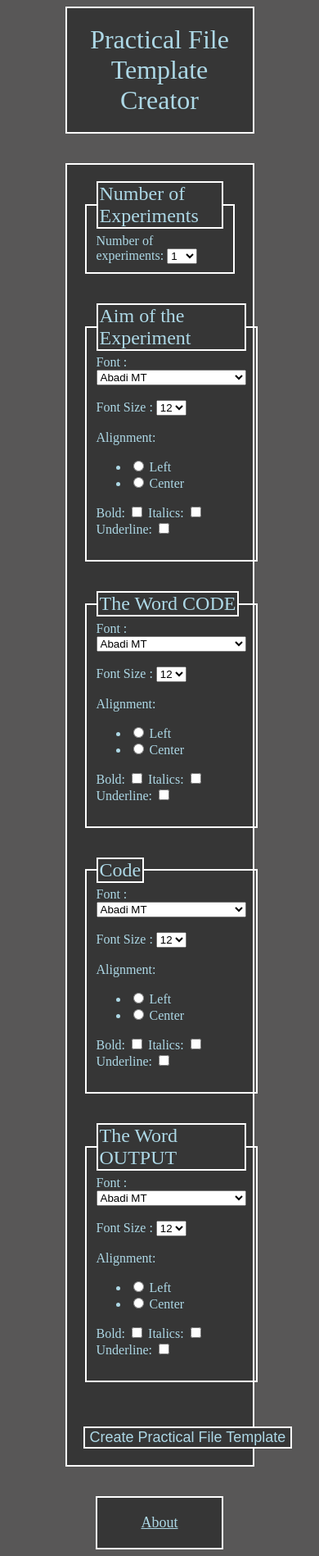
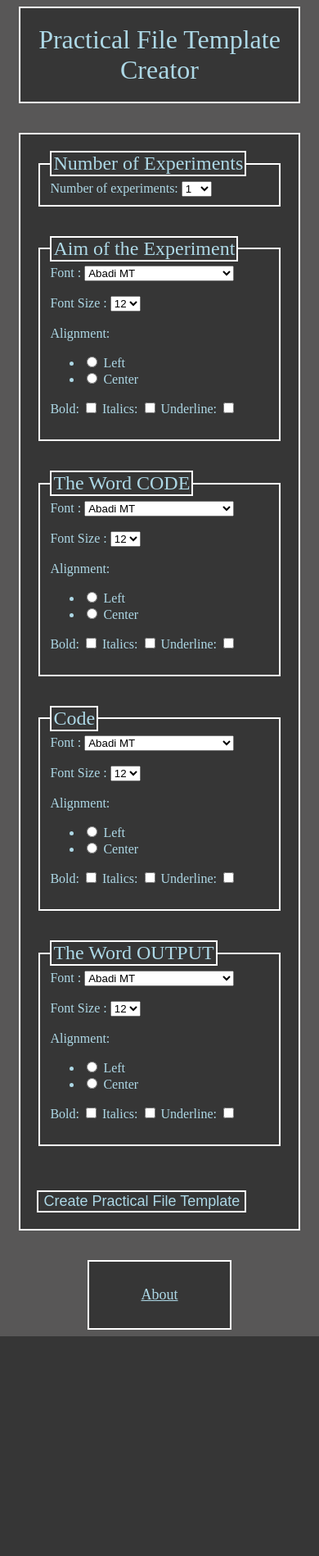
Before and after one commit to R-Pandey4/Practical-File-Template-Creator, a Flask app: page /create in a window 390 px wide. Shown: the whole page at 82% size. After the commit the page ends 1630 px from the top, so only its background shows below. Run offline with Flask 2, Linux system fonts and the light colour scheme.

Commit message:
Added media query

```diff
--- a/static/main.css
+++ b/static/main.css
@@ -77,7 +77,7 @@ body
 {   width: 30%;
     text-align: center;
     margin: 0 auto;
-    padding: 20px;
+    padding: 30px;
     font-size: large;
     border: 2px solid white;
     background-color: rgb(54, 54, 54);
@@ -87,3 +87,10 @@ body
 {
     color: lightblue;
 }
+
+@media only screen and (max-width: 768px)
+{
+    .info-box { width: 80% ;}
+    .form { width: 80%; }
+    .big-box { width: 80%; }
+}
```
